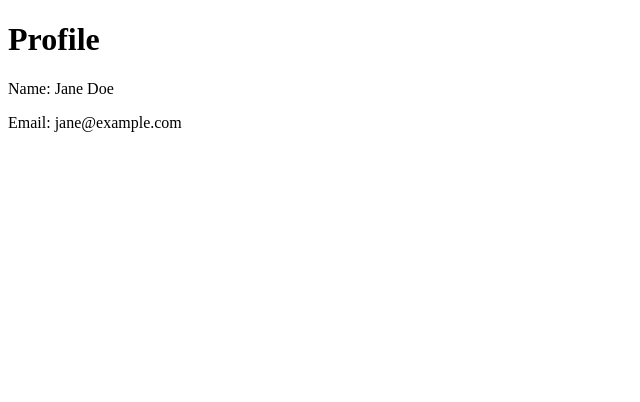
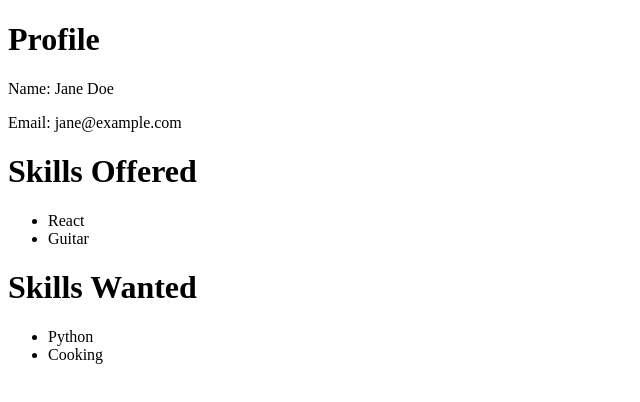
Before and after one commit to imaanally/SkillSwap, a React (Vite) app in the folder frontend/: page /profile in a window 1280 px wide. Shown: the top 402 px of the page, without its empty margins (0-640 px from the left). Built offline with nearby package versions, Linux system fonts and the light colour scheme.

Commit message:
List offered and wanted skills on Profile

```diff
--- a/frontend/src/pages/Profile.jsx
+++ b/frontend/src/pages/Profile.jsx
@@ -12,6 +12,19 @@ function profile() {
             <h1>Profile</h1>
             <p>Name: {fakeUser.name}</p>
             <p>Email: {fakeUser.email}</p>
+
+            <h1>Skills Offered</h1>
+            <ul>
+                {fakeUser.skillsOffered.map((skill) => (
+                    <li key={skill}>{skill}</li>
+                ))}
+            </ul>
+            <h1>Skills Wanted</h1>
+            <ul>
+                {fakeUser.skillsWanted.map((skill) => (
+                    <li key={skill}>{skill}</li>
+                ))}
+            </ul>
         </div>
     )
 }
```
